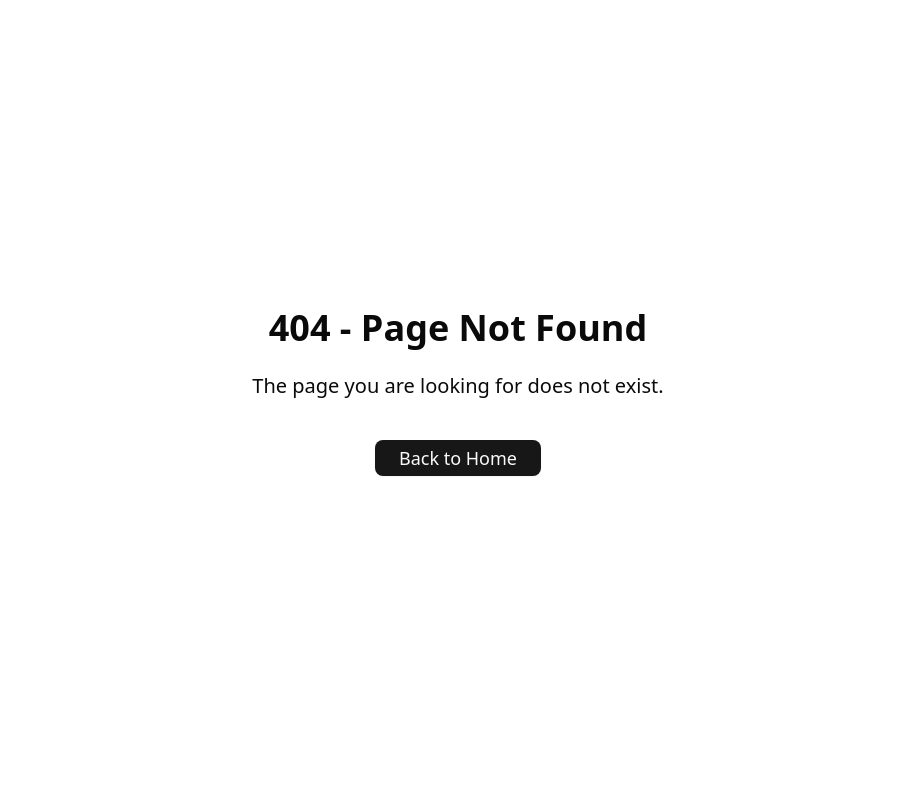
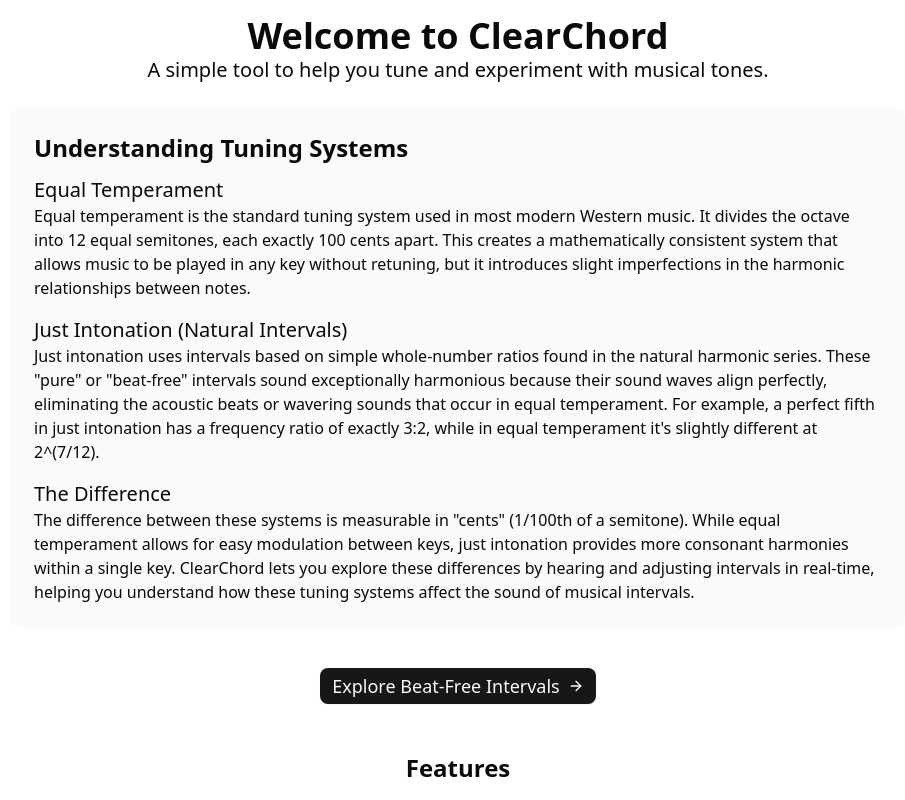
Before and after one commit to szabyg/clear-chord, a React (Vite) app: page /clear-chord/info in a window 1280 px wide. Before the commit this address had no page. Shown: the top 800 px of the page, without its empty margins (182-1087 px from the left). Built offline with nearby package versions, Linux system fonts and the light colour scheme.

Commit message:
Update routes and navigation for improved clarity
Swapped paths for LandingPage and BeatFreeIntervals to enhance logical flow. Updated navigation links and added an "Info" route and icon for better accessibility to informational content.

```diff
--- a/src/BeatFreeIntervals.tsx
+++ b/src/BeatFreeIntervals.tsx
@@ -8,7 +8,7 @@
   initializeDetuneCents,
   initializeActiveNotes,
 } from "@/utils/noteUtils";
-import { Play, Pause, Music, Equal, RefreshCcw, ChevronDown, ChevronUp } from "lucide-react";
+import { Play, Pause, Music, Equal, RefreshCcw, ChevronDown, ChevronUp, HelpCircle } from "lucide-react";
 
 const NOTE_NAMES = [
   "C",
@@ -402,8 +402,9 @@
       <div className="w-full max-w-4xl p-4 space-y-6">
         <div className="flex justify-between items-center">
           <h1 className="text-2xl font-bold">Beat-Free Intervals</h1>
-          <Link to="/" className="hover:opacity-80">
-            Back to Home
+          <Link to="/info" className="flex items-center gap-1 hover:opacity-80">
+            <HelpCircle size={18} />
+            <span>Info</span>
           </Link>
         </div>
 
--- a/src/LandingPage.tsx
+++ b/src/LandingPage.tsx
@@ -62,7 +62,7 @@
         </div>
 
         <div className="py-4 flex flex-col md:flex-row gap-4 justify-center">
-          <Link to="/beat-free-intervals">
+          <Link to="/">
             <Button className="text-lg px-6 py-3 w-full md:w-auto">
               Explore Beat-Free Intervals
               <ArrowRight />
--- a/src/main.tsx
+++ b/src/main.tsx
@@ -9,8 +9,8 @@
   <React.StrictMode>
     <BrowserRouter basename="/clear-chord/">
       <Routes>
-        <Route path="/" element={<LandingPage />} />
-        <Route path="/beat-free-intervals" element={<BeatFreeIntervals />} />
+        <Route path="/" element={<BeatFreeIntervals />} />
+        <Route path="/info" element={<LandingPage />} />
         <Route path="*" element={<NotFound />} />
       </Routes>
     </BrowserRouter>
```
